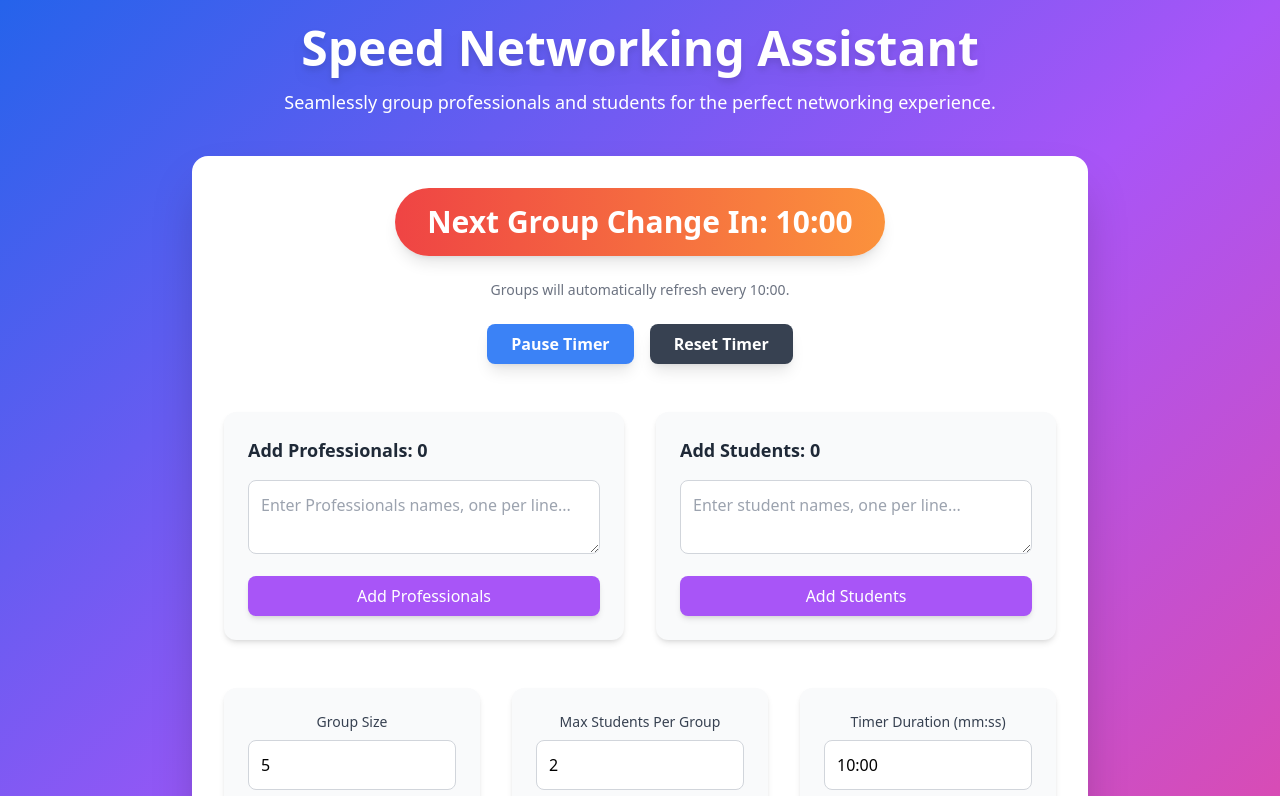
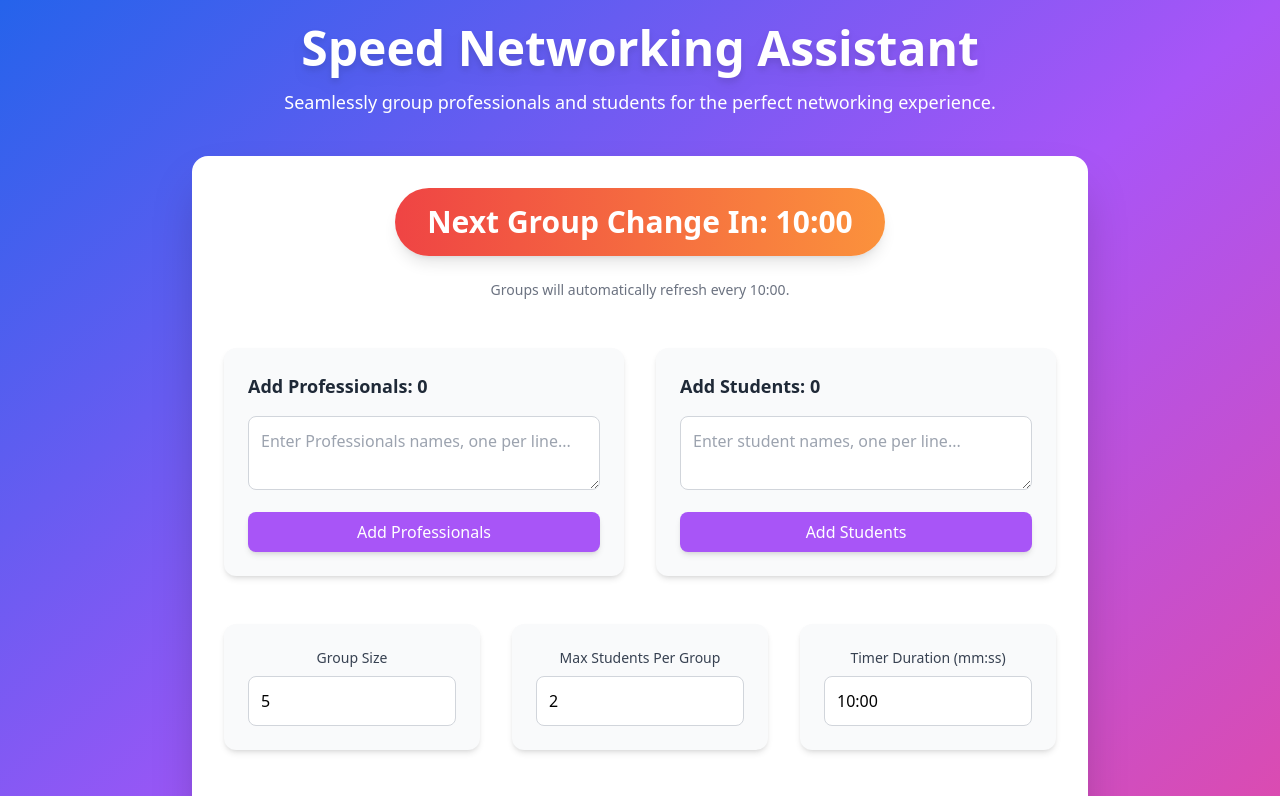
Before and after one commit to Dr-Dados/networking-mixer-app, a React (Vite) app: page / in a window 1280 px wide. Shown: the top 796 px of the page. Built offline with nearby package versions, Linux system fonts and the light colour scheme.

Commit message:
show countdown button depending on isrunning status

```diff
--- a/src/components/Countdown.jsx
+++ b/src/components/Countdown.jsx
@@ -65,6 +65,7 @@ const Countdown = ({
       <p className="text-sm text-gray-500">
         Groups will automatically refresh every {constantTimer}.
       </p>
+      {isTimerRunning && (
         <div className="space-x-4">
           <button
             onClick={togglePause}
@@ -79,6 +80,7 @@ const Countdown = ({
             Reset Timer
           </button>
         </div>
+      )}
     </div>
   );
 };
```
Lines whose indentation alone changed are shown as unchanged.
